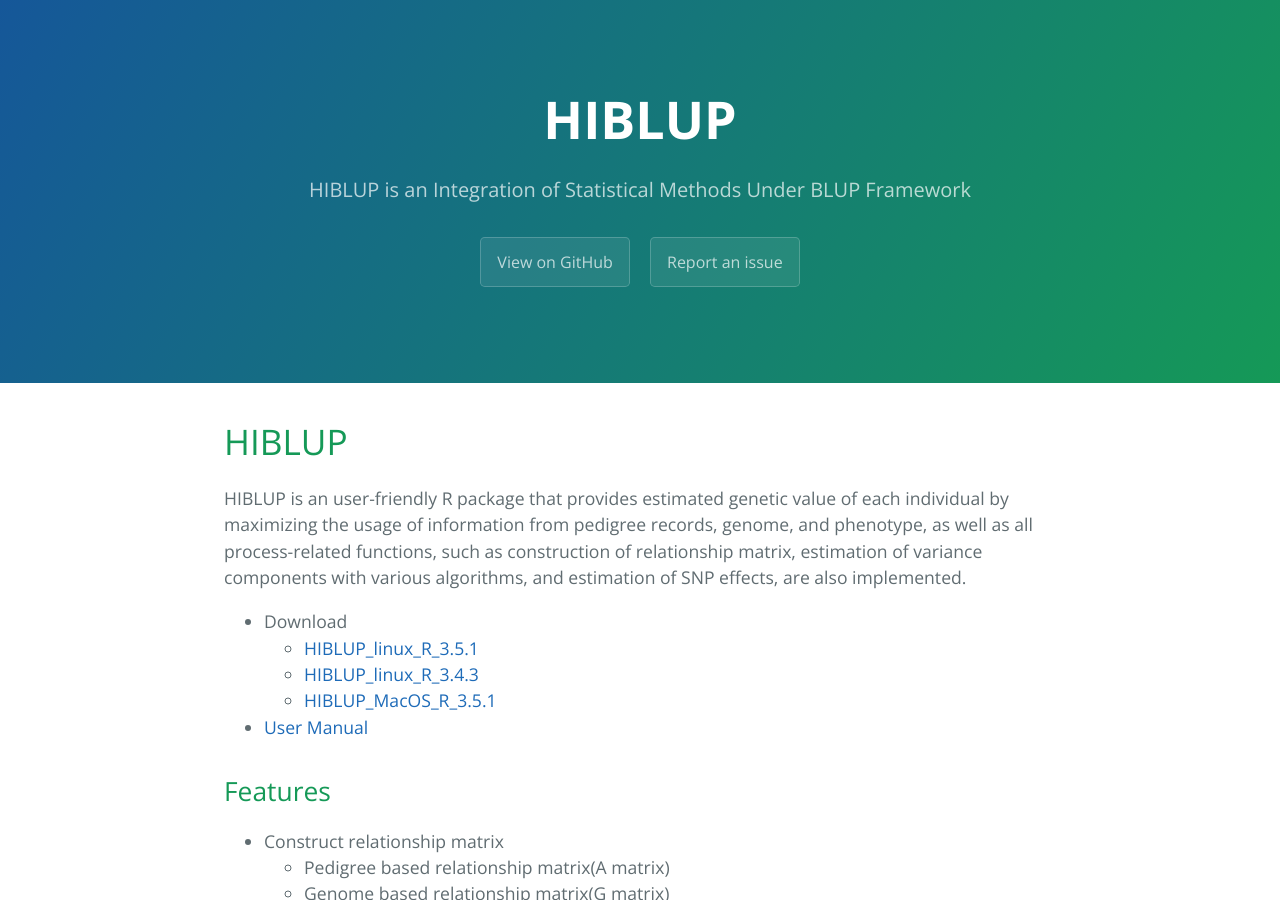
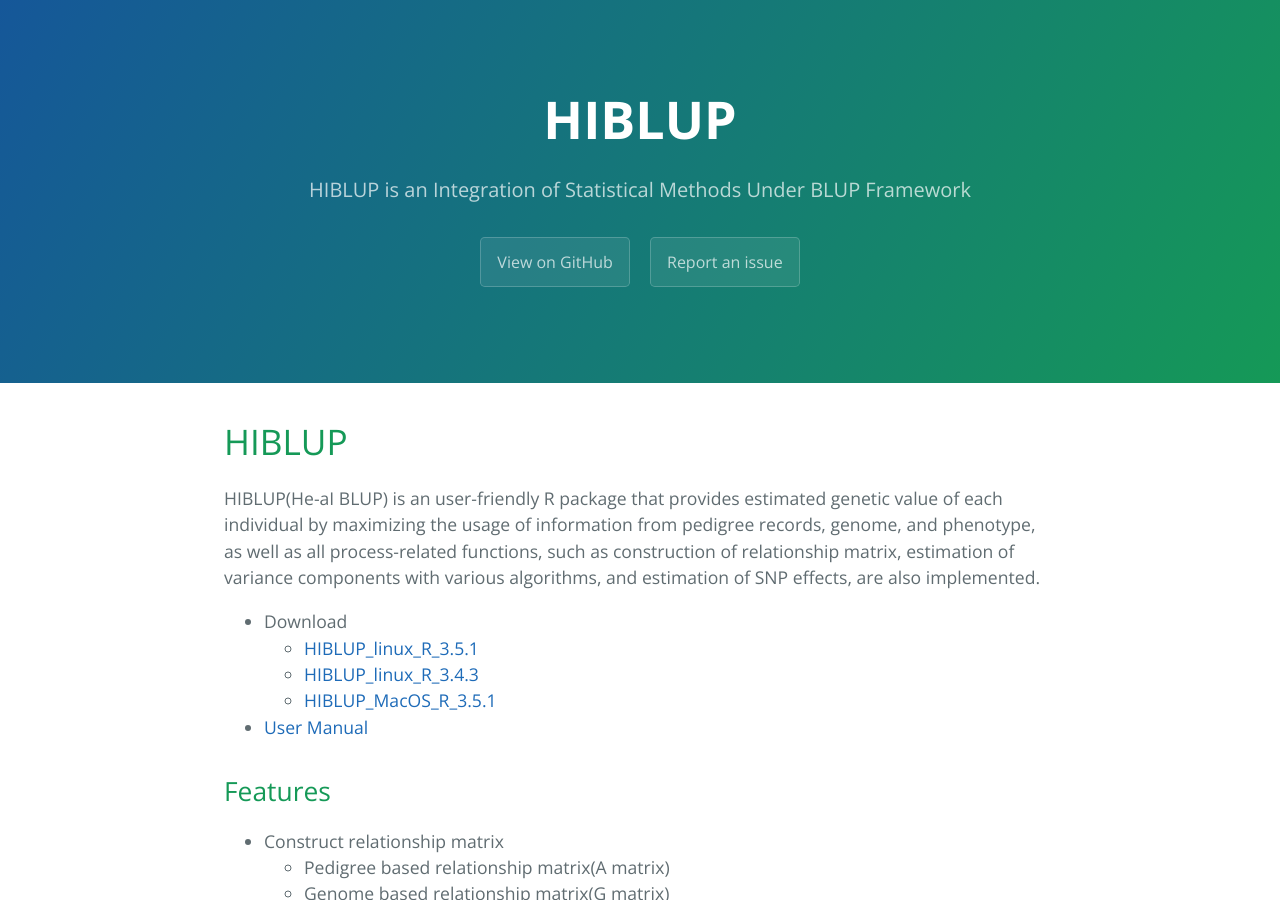
Before and after one commit to hiblup/hiblup.github.io, a Jekyll site: the page built from index.md, in a window 1280 px wide and 900 px high. Built offline with Jekyll 4.4.1, drawn with Linux system fonts in a browser that asks for light colours; our own code applies the rules of GitHub Pages for plain Markdown files.

Commit message:
Update index.md

```diff
--- a/index.md
+++ b/index.md
@@ -3,7 +3,7 @@
 ---
 # HIBLUP
 
-HIBLUP is an user-friendly R package that provides estimated genetic value of each individual by maximizing the usage of information from pedigree records, genome, and phenotype, as well as all process-related functions, such as construction of relationship matrix, estimation of variance components with various algorithms, and estimation of SNP effects, are also implemented.
+HIBLUP(He-aI BLUP) is an user-friendly R package that provides estimated genetic value of each individual by maximizing the usage of information from pedigree records, genome, and phenotype, as well as all process-related functions, such as construction of relationship matrix, estimation of variance components with various algorithms, and estimation of SNP effects, are also implemented.
 
 - Download
   - [HIBLUP_linux_R_3.5.1](https://github.com/hiblup/hiblup/raw/master/hiblup_1.1.0_R_3.5.1_x86_64-pc-linux-gnu.tar.gz)
```
